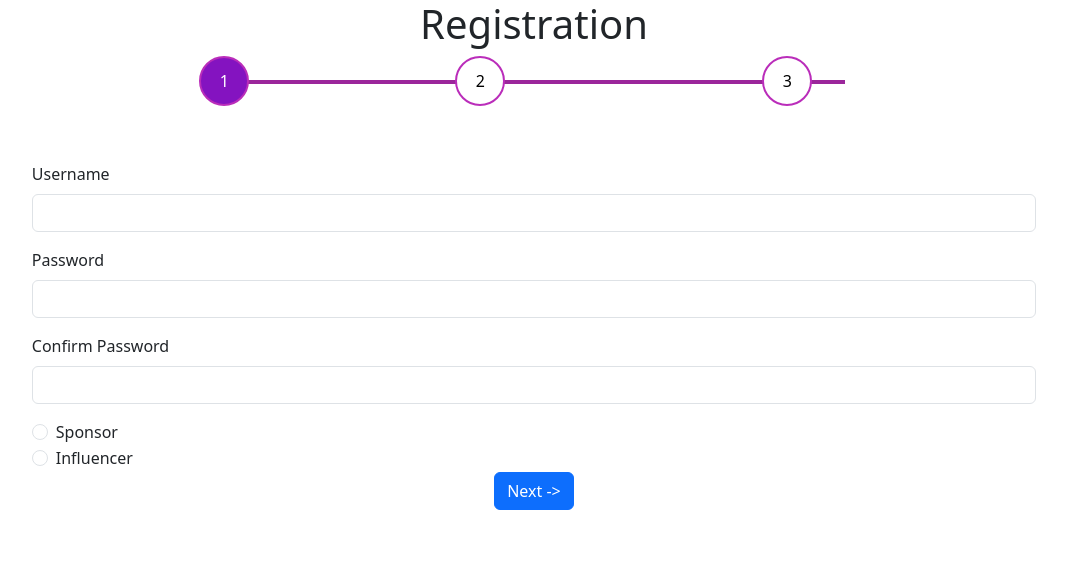
After one commit to Shiva552003/camp-mgmt, a Flask app: page /register in a window 1280 px wide. The commit adds this page. Shown: the top 565 px of the page, without its empty margins (106-1173 px from the left). Run offline with Flask 3, Linux system fonts and the light colour scheme.

Commit message:
Progress in project

```diff
--- a/main.py
+++ b/main.py
@@ -1,25 +1,7 @@
-from flask import Flask,render_template,request
-from dotenv import load_dotenv
-import os
+from flask import Flask
 
 app = Flask(__name__)
 
-load_dotenv()
-secret_key=os.getenv('SECRET_KEY')
-
-@app.route('/')
-def hello_world():
-  return render_template('login.html')
-
-@app.route('/', methods=['POST'])
-def login():
-  username=request.form.get('exampleInputEmail1')
-  password=request.form.get('exampleInputPassword1')
-
-  if username == "abc" and password== "1234":
-    return "Correct"
-  else:
-    return "incorrect"
-
-if __name__ == '__main__':
-  app.run(debug=True)
+import config
+import model
+import routes
--- /dev/null
+++ b/routes.py
@@ -0,0 +1,72 @@
+from main import app
+from flask import session,request,render_template,flash,redirect,url_for
+from model import User,db
+from werkzeug.security import generate_password_hash,check_password_hash
+
+@app.route('/')
+def home():
+   if session['username']:
+      return render_template('dashboard.html')
+   else:
+      flash('User not logged in',"danger")
+      return redirect(url_for('login'))
+
+
+@app.route('/login')
+def login():
+  return render_template('login.html')
+
+@app.route('/login', methods=['POST'])
+def login_Post():
+  username=request.form.get('username_html')
+  password=request.form.get('password_html')
+
+  user=User.query.filter_by(username=username).first()
+  if not user or check_password_hash(user.password,password):
+    flash("Username or password is incorrect, Please try again","danger")
+    return redirect(url_for('login'))
+  else:
+    session['username'] = username
+    flash("Login Successful","success")
+    return redirect(url_for('home'))
+
+@app.route('/register')
+def register():
+    # user=session['username']
+    user=''
+    return render_template('register.html',username=user)
+
+@app.route('/register',methods=['POST'])
+def register_Post():
+
+    username=request.form.get('username_html')
+    password=request.form.get('password_html')
+    confirm_pwd=request.form.get('confirm_pwd_html')
+    role=request.form.get('role')
+
+    user=User.query.filter_by(username=username).first()
+    if user:
+       print(user)
+       flash("Username already exists, choose another.","info")
+       return redirect(url_for('register'))
+
+    if not password == confirm_pwd:
+        flash("Password and Confirm Password are not matching","danger")
+        return redirect(url_for('register'))
+
+    if not role:
+       flash("Please select role","warning")
+       return redirect(url_for('register'))
+
+
+    if role and password and username:
+        passhash=generate_password_hash(password);
+        user = User(username=username, password=passhash,role=role)
+        db.session.add(user)
+        db.session.commit()
+
+        flash("Registration Successful","success")
+        return redirect(url_for('login'))
+
+
+#Todo try these out today-20th June
--- /dev/null
+++ b/static/universal_styles.css
@@ -0,0 +1,8 @@
+.center_item{
+    display: flex;
+    align-items: center;
+    justify-content: center;
+}
+body{
+    cursor: url('./cursor.png');
+}
--- /dev/null
+++ b/templates/layout.html
@@ -0,0 +1,31 @@
+<!DOCTYPE html>
+<html lang="en">
+  <head>
+    <meta charset="UTF-8" />
+    <meta name="viewport" content="width=device-width, initial-scale=1.0" />
+    <link
+      href="https://cdn.jsdelivr.net/npm/bootstrap@5.3.3/dist/css/bootstrap.min.css"
+      rel="stylesheet"
+      integrity="sha384-QWTKZyjpPEjISv5WaRU9OFeRpok6YctnYmDr5pNlyT2bRjXh0JMhjY6hW+ALEwIH"
+      crossorigin="anonymous"
+    />
+    <link rel="stylesheet" type="text/css" href="../static/universal_styles.css">
+    <title>Campaign Management</title>
+  </head>
+  <body>
+    {% with msgs = get_flashed_messages(with_categories=true) %}
+    {% if msgs %}
+        {% for category,message in msgs %}
+        <div class="alert alert-{{category}}">
+            {{message}}
+        </div>
+        {% endfor %}
+    {% endif %}
+    {% endwith %}
+
+   <div class="container">
+    {% block content %}
+    {% endblock %}
+   </div>
+  </body>
+</html>
--- /dev/null
+++ b/templates/register.html
@@ -0,0 +1,162 @@
+{% extends 'layout.html' %}
+{% block content %}
+<style>
+  .steps{
+    border: 2px solid rgb(186, 45, 186);
+    border-radius: 50%;
+    width: 50px;
+    height: 50px;
+    justify-content: center;
+    position: absolute;
+    background-color: white;
+    text-decoration:dotted;
+    color: black;
+  }
+  .steps.highlight{
+    color: white;
+    background-color: rgb(132, 19, 192);
+  }
+  .steps-container .steps:nth-child(3){
+    margin-left: 20%;
+  }
+  .steps-container .steps:last-child{
+    margin-left: 44%;
+  }
+  .steps-container{
+    display: flex;
+    width: 60%;
+    height: 50px;
+  }
+</style>
+{% if step_one %}
+<h1 class="center_item">Registration</h1>
+<div class="center_item">
+<div class="steps-container">
+  <div style="height:0; width:100%; border: 2px solid rgb(155, 38, 155); margin:24px"></div>
+  <a href="" class="steps center_item highlight">1</a>
+  <a href="" class="steps center_item">2</a>
+  <a href="" class="steps center_item">3</a>
+</div></div>
+<div class="center_item">
+<div class="container" style="padding: 5%;">
+  <form action="" method="post">
+    <div class="mb-3">
+      <label for="username_html" class="form-label">Username</label>
+      <input type="text" class="form-control" name="username_html" />
+    </div>
+    <div class="mb-3">
+      <label for="password_html" class="form-label">Password</label>
+      <input type="password" class="form-control" name="password_html" />
+    </div>
+    <div class="mb-3">
+      <label for="confirm_pwd_html" class="form-label">Confirm Password</label>
+      <input type="password" class="form-control" name="confirm_pwd_html" />
+    </div>
+    <div>
+      <div class="form-check">
+        <input class="form-check-input" type="radio" name="radio_2" id="" />
+        <label class="form-check-label" for=""> Sponsor </label>
+      </div>
+      <div class="form-check">
+        <input class="form-check-input" type="radio" name="radio_2"id=""/>
+        <label class="form-check-label" for=""> Influencer </label>
+      </div>
+
+    </div>
+    <div class="center_item">
+        <button type="submit" class="btn btn-primary">Next -></button>
+    </div>
+  </form>
+</div>
+<br>
+</div>
+
+{% elif step_two_ %}
+<h1 class="center_item">{{userRole}} Registration</h1>
+<div class="center_item">
+<div class="steps-container">
+  <div style="height:0; width:100%; border: 2px solid rgb(155, 38, 155); margin:24px"></div>
+  <a href="" class="steps center_item highlight">1</a>
+  <a href="" class="steps center_item">2</a>
+  <a href="" class="steps center_item">3</a>
+</div></div>
+<div class="center_item">
+<div class="container" style="padding: 5%;">
+  <form action="" method="post">
+    <div class="mb-3">
+      <label for="username_html" class="form-label">Username</label>
+      <input type="text" class="form-control" name="username_html" />
+    </div>
+    <div class="mb-3">
+      <label for="password_html" class="form-label">Password</label>
+      <input type="password" class="form-control" name="password_html" />
+    </div>
+    <div class="mb-3">
+      <label for="confirm_pwd_html" class="form-label">Confirm Password</label>
+      <input type="password" class="form-control" name="confirm_pwd_html" />
+    </div>
+    <div>
+      <div class="form-check">
+        <input class="form-check-input" type="radio" name="radio_2" id="" />
+        <label class="form-check-label" for=""> Sponsor </label>
+      </div>
+      <div class="form-check">
+        <input class="form-check-input" type="radio" name="radio_2"id=""/>
+        <label class="form-check-label" for=""> Influencer </label>
+      </div>
+
+    </div>
+    <div class="center_item">
+        <button type="submit" class="btn btn-primary">Next -></button>
+    </div>
+  </form>
+</div>
+<br>
+</div>
+{% elif step_two_influencer %}
+{% else %}
+<h1 class="center_item">{{userRole}} Registration</h1>
+<div class="center_item">
+<div class="steps-container">
+  <div style="height:0; width:100%; border: 2px solid rgb(155, 38, 155); margin:24px"></div>
+  <a href="" class="steps center_item highlight">1</a>
+  <a href="" class="steps center_item">2</a>
+  <a href="" class="steps center_item">3</a>
+</div></div>
+<div class="center_item">
+<div class="container" style="padding: 5%;">
+  <form action="" method="post">
+    <div class="mb-3">
+      <label for="username_html" class="form-label">Username</label>
+      <input type="text" class="form-control" name="username_html" />
+    </div>
+    <div class="mb-3">
+      <label for="password_html" class="form-label">Password</label>
+      <input type="password" class="form-control" name="password_html" />
+    </div>
+    <div class="mb-3">
+      <label for="confirm_pwd_html" class="form-label">Confirm Password</label>
+      <input type="password" class="form-control" name="confirm_pwd_html" />
+    </div>
+    <div>
+      <div class="form-check">
+        <input class="form-check-input" type="radio" name="role" value="sponsor" />
+        <label class="form-check-label" for=""> Sponsor </label>
+      </div>
+      <div class="form-check">
+        <input class="form-check-input" type="radio" name="role" value="influencer"/>
+        <label class="form-check-label" for=""> Influencer </label>
+      </div>
+
+    </div>
+    <div class="center_item">
+        <button type="submit" class="btn btn-primary">Next -></button>
+    </div>
+  </form>
+</div>
+<br>
+</div>
+
+{% endif %}
+
+{% endblock %}
```
Also changed, not shown: config.py (added, +8 -0 lines), model.py (added, +65 -0 lines), templates/dashboard.html (added, +11 -0 lines), templates/login.html (+18 -18 lines), activate venv.png (added), instance/camp-mgmt.db (added), static/cursor.png (added), 2 other files.
